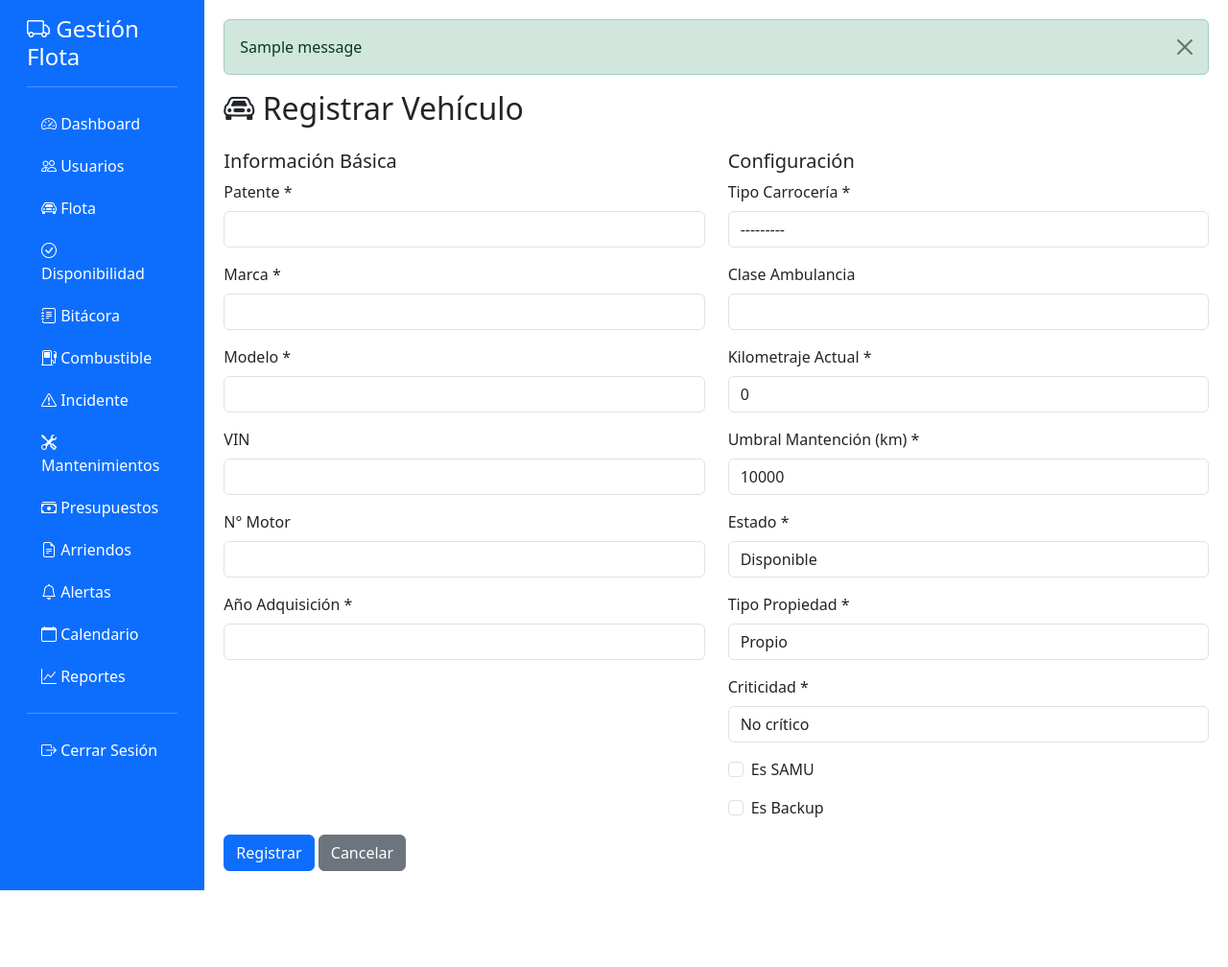
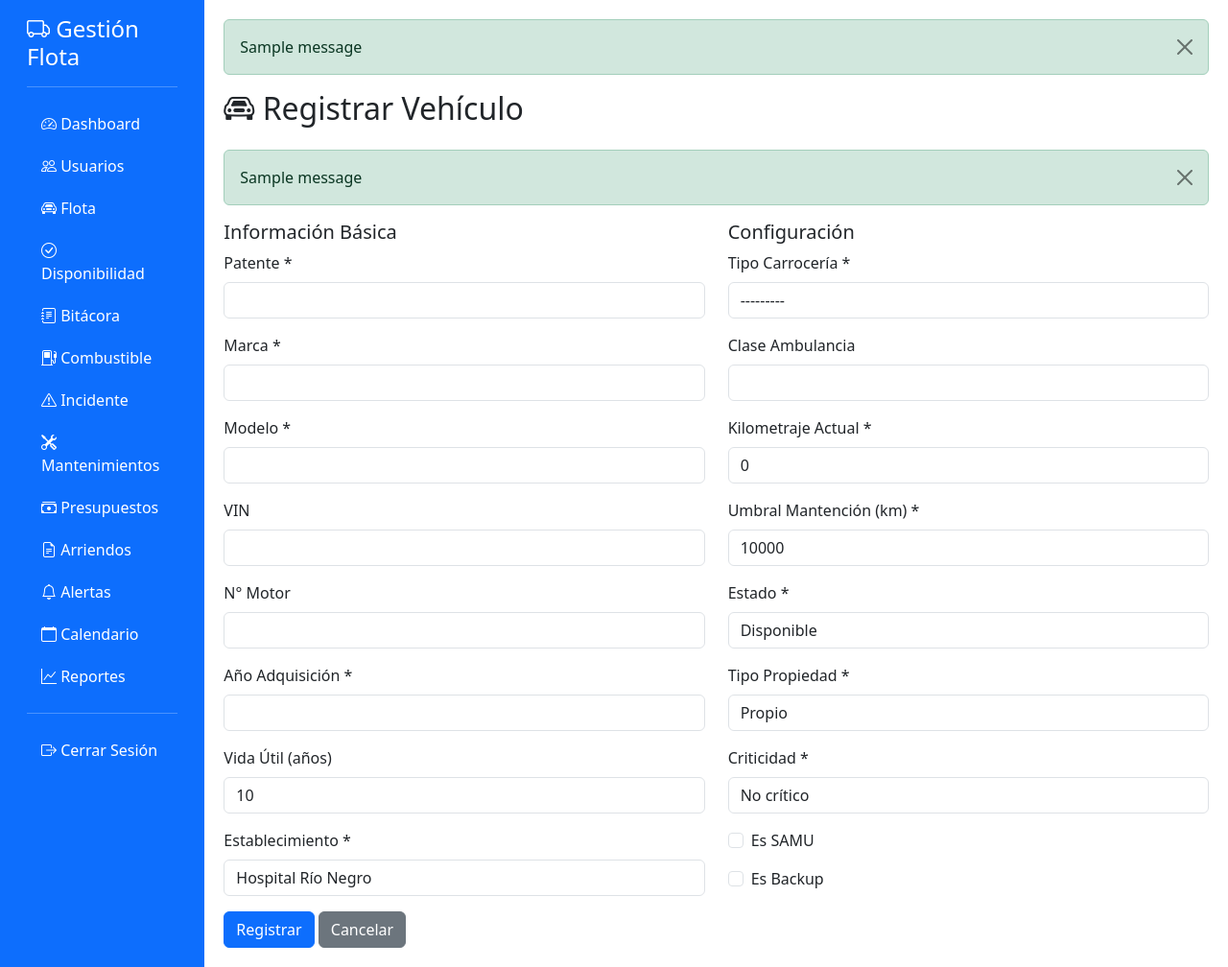
Before and after one commit to sergiodmartinezf/gestion_flota_hrn, a Django app: page /vehiculos/registrar/ in a window 1280 px wide. Shown: the whole page at 96% size. Before the commit the page ends 928 px from the top, so only its background shows below. Run offline with Django 5.2, Linux system fonts and the light colour scheme; a user stored in the database is signed in; tables that the repository leaves empty hold one stand-in row (values such as "Sample post"); one stand-in notice (Sample message) is shown.

Commit message:
arreglo campo faltante en registro de vehiculo

```diff
--- a/templates/flota/registrar_vehiculo.html
+++ b/templates/flota/registrar_vehiculo.html
@@ -4,6 +4,30 @@
 
 {% block content %}
 <h2 class="mb-4"><i class="bi bi-car-front"></i> Registrar Vehículo</h2>
+
+<!-- Agrega esto para mostrar mensajes de error -->
+{% if messages %}
+    {% for message in messages %}
+        <div class="alert alert-{{ message.tags }} alert-dismissible fade show" role="alert">
+            {{ message }}
+            <button type="button" class="btn-close" data-bs-dismiss="alert" aria-label="Close"></button>
+        </div>
+    {% endfor %}
+{% endif %}
+
+<!-- Muestra errores del formulario -->
+{% if form.errors %}
+    <div class="alert alert-danger">
+        <strong>Por favor corrige los siguientes errores:</strong>
+        <ul>
+            {% for field, errors in form.errors.items %}
+                {% for error in errors %}
+                    <li>{{ field|title }}: {{ error }}</li>
+                {% endfor %}
+            {% endfor %}
+        </ul>
+    </div>
+{% endif %}
 
 <form method="post">
     {% csrf_token %}
@@ -13,26 +37,59 @@
             <div class="mb-3">
                 <label for="{{ form.patente.id_for_label }}" class="form-label">Patente *</label>
                 {{ form.patente }}
+                {% if form.patente.errors %}
+                    <div class="text-danger small">{{ form.patente.errors }}</div>
+                {% endif %}
             </div>
             <div class="mb-3">
                 <label for="{{ form.marca.id_for_label }}" class="form-label">Marca *</label>
                 {{ form.marca }}
+                {% if form.marca.errors %}
+                    <div class="text-danger small">{{ form.marca.errors }}</div>
+                {% endif %}
             </div>
             <div class="mb-3">
                 <label for="{{ form.modelo.id_for_label }}" class="form-label">Modelo *</label>
                 {{ form.modelo }}
+                {% if form.modelo.errors %}
+                    <div class="text-danger small">{{ form.modelo.errors }}</div>
+                {% endif %}
             </div>
             <div class="mb-3">
                 <label for="{{ form.vin.id_for_label }}" class="form-label">VIN</label>
                 {{ form.vin }}
+                {% if form.vin.errors %}
+                    <div class="text-danger small">{{ form.vin.errors }}</div>
+                {% endif %}
             </div>
             <div class="mb-3">
                 <label for="{{ form.nro_motor.id_for_label }}" class="form-label">N° Motor</label>
                 {{ form.nro_motor }}
+                {% if form.nro_motor.errors %}
+                    <div class="text-danger small">{{ form.nro_motor.errors }}</div>
+                {% endif %}
             </div>
             <div class="mb-3">
                 <label for="{{ form.anio_adquisicion.id_for_label }}" class="form-label">Año Adquisición *</label>
                 {{ form.anio_adquisicion }}
+                {% if form.anio_adquisicion.errors %}
+                    <div class="text-danger small">{{ form.anio_adquisicion.errors }}</div>
+                {% endif %}
+            </div>
+            <!-- AÑADE ESTOS DOS CAMPOS FALTANTES -->
+            <div class="mb-3">
+                <label for="{{ form.vida_util.id_for_label }}" class="form-label">Vida Útil (años)</label>
+                {{ form.vida_util }}
+                {% if form.vida_util.errors %}
+                    <div class="text-danger small">{{ form.vida_util.errors }}</div>
+                {% endif %}
+            </div>
+            <div class="mb-3">
+                <label for="{{ form.establecimiento.id_for_label }}" class="form-label">Establecimiento *</label>
+                {{ form.establecimiento }}
+                {% if form.establecimiento.errors %}
+                    <div class="text-danger small">{{ form.establecimiento.errors }}</div>
+                {% endif %}
             </div>
         </div>
         <div class="col-md-6">
```
Also changed, not shown: other parts of templates/flota/registrar_vehiculo.html (+27 -0 lines).
